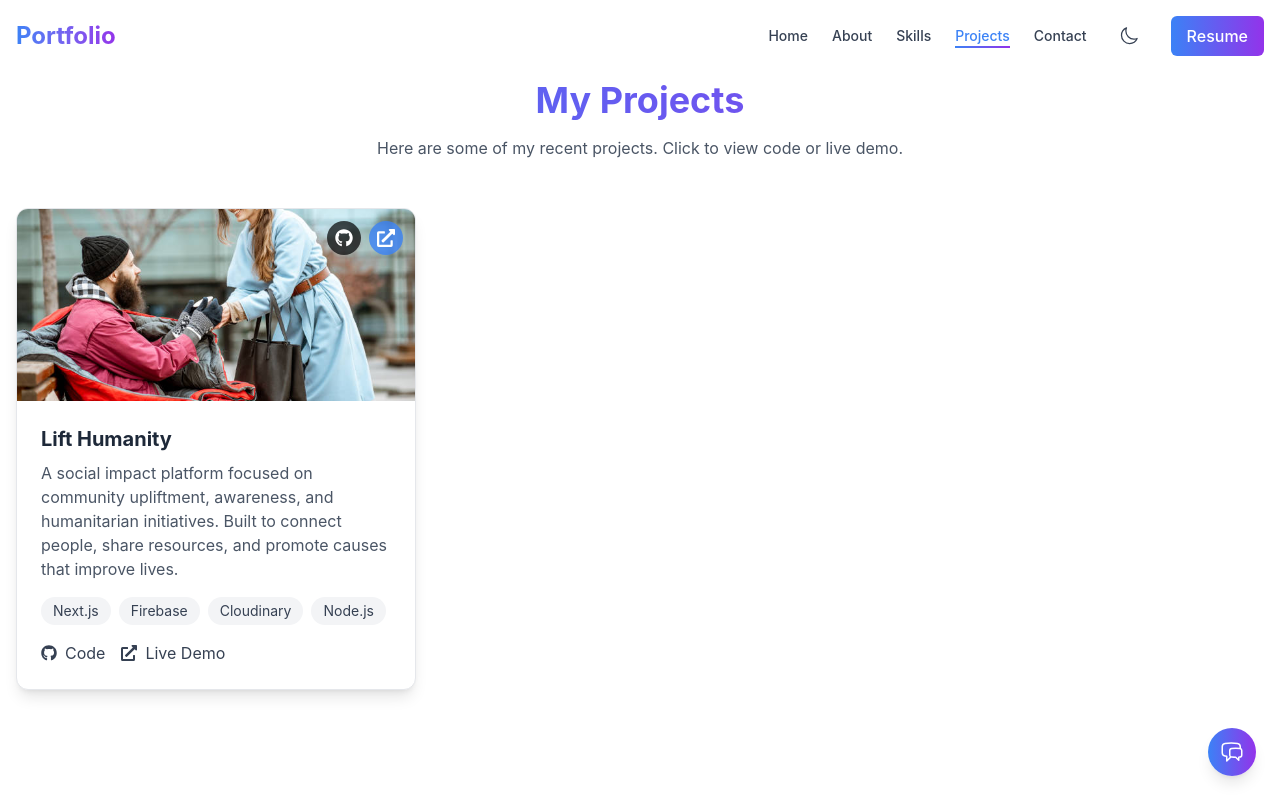
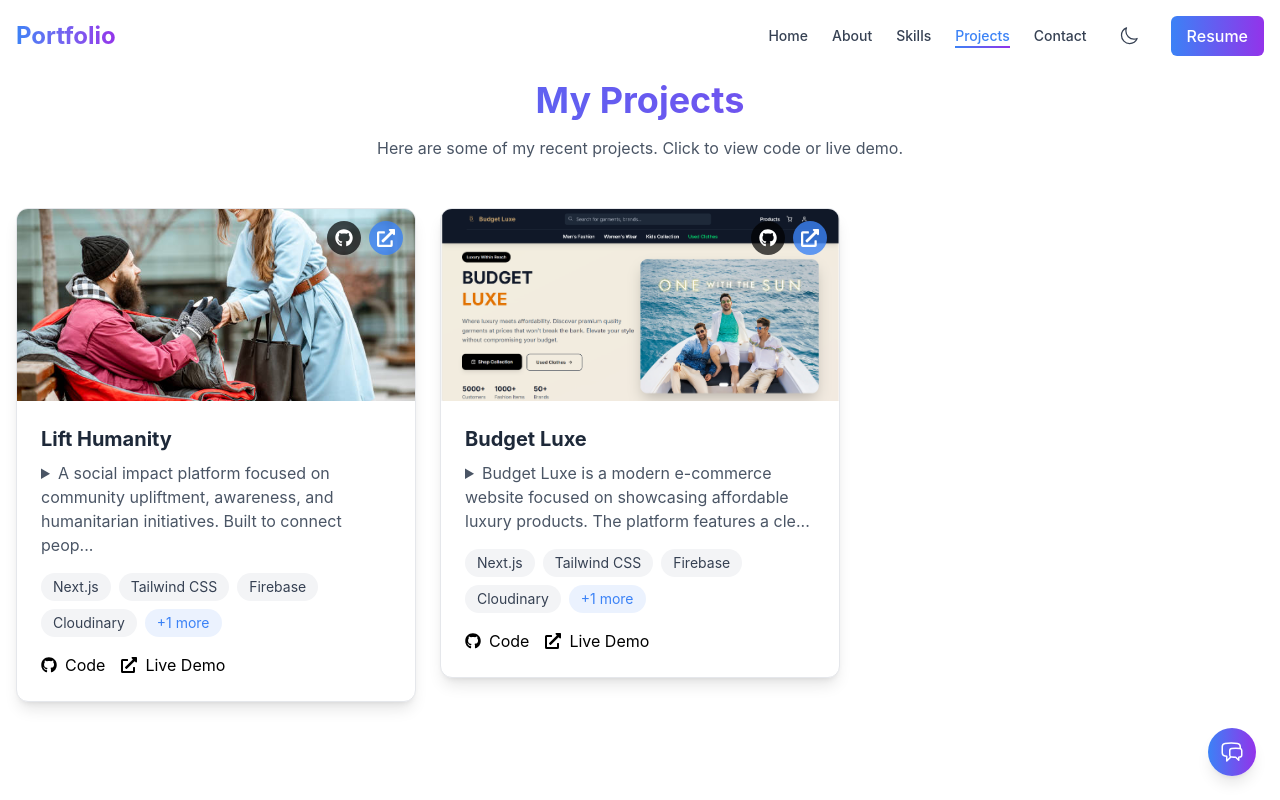
Before and after one commit to asharaam1/asharaam, a React (Vite) app: page /projects in a window 1280 px wide. Shown: the top 800 px of the page. Built offline with nearby package versions, Linux system fonts and the light colour scheme.

Commit message:
1 more project showcase

```diff
--- a/src/components/ProjectCard.jsx
+++ b/src/components/ProjectCard.jsx
@@ -1,7 +1,15 @@
-import { motion } from 'framer-motion';
-import { FaGithub, FaExternalLinkAlt } from 'react-icons/fa';
+import { motion } from "framer-motion";
+import { FaGithub, FaExternalLinkAlt } from "react-icons/fa";
+import { useState } from "react";
+
+const TECH_LIMIT = 4;
 
 const ProjectCard = ({ project }) => {
+  const [showMore, setShowMore] = useState(false);
+
+  const visibleTech = project.tech.slice(0, TECH_LIMIT);
+  const extraTech = project.tech.slice(TECH_LIMIT);
+
   return (
     <motion.div
       whileHover={{ y: -5 }}
@@ -41,12 +49,23 @@ const ProjectCard = ({ project }) => {
         <h3 className="text-xl font-bold text-gray-800 dark:text-white mb-2">
           {project.name}
         </h3>
-        <p className="text-gray-600 dark:text-gray-300 mb-4">
-          {project.description}
-        </p>
 
+        {project.description && (
+          <details className="mb-4">
+            <summary className="cursor-pointer text-gray-600 dark:text-gray-300 hover:text-primary">
+              {project.description.length > 120
+                ? `${project.description.substring(0, 120)}...`
+                : project.description}
+            </summary>
+            <p className="text-gray-600 dark:text-gray-300 mt-2 text-sm">
+              {project.description}
+            </p>
+          </details>
+        )}
+
+        {/* Tech badges */}
         <div className="flex flex-wrap gap-2 mb-4">
-          {project.tech.map((tech, index) => (
+          {visibleTech.map((tech, index) => (
             <span
               key={index}
               className="px-3 py-1 bg-gray-100 dark:bg-gray-800 text-gray-700 dark:text-gray-300 rounded-full text-sm"
@@ -54,6 +73,15 @@ const ProjectCard = ({ project }) => {
               {tech}
             </span>
           ))}
+
+          {extraTech.length > 0 && (
+            <button
+              onClick={() => setShowMore(true)}
+              className="px-3 py-1 text-sm bg-primary/10 text-primary rounded-full hover:bg-primary/20 transition"
+            >
+              +{extraTech.length} more
+            </button>
+          )}
         </div>
 
         <div className="flex gap-4">
@@ -62,7 +90,7 @@ const ProjectCard = ({ project }) => {
               href={project.githubUrl}
               target="_blank"
               rel="noopener noreferrer"
-              className="flex items-center gap-2 text-gray-700 dark:text-gray-300 hover:text-primary dark:hover:text-primary transition-colors"
+              className="flex items-center gap-2 hover:text-primary"
             >
               <FaGithub /> Code
             </a>
@@ -72,13 +100,40 @@ const ProjectCard = ({ project }) => {
               href={project.liveUrl}
               target="_blank"
               rel="noopener noreferrer"
-              className="flex items-center gap-2 text-gray-700 dark:text-gray-300 hover:text-primary dark:hover:text-primary transition-colors"
+              className="flex items-center gap-2 hover:text-primary"
             >
               <FaExternalLinkAlt /> Live Demo
             </a>
           )}
         </div>
       </div>
+
+      {/* Popup Modal */}
+      {showMore && (
+        <div className="fixed inset-0 bg-black/50 flex items-center justify-center z-50">
+          <div className="bg-white dark:bg-darkCard p-6 rounded-xl max-w-md w-full">
+            <h4 className="text-lg font-bold mb-3">All Technologies</h4>
+
+            <div className="flex flex-wrap gap-2 mb-4">
+              {project.tech.map((tech, index) => (
+                <span
+                  key={index}
+                  className="px-3 py-1 bg-gray-100 dark:bg-gray-800 rounded-full text-sm"
+                >
+                  {tech}
+                </span>
+              ))}
+            </div>
+
+            <button
+              onClick={() => setShowMore(false)}
+              className="mt-2 px-4 py-2 bg-primary text-white rounded-lg"
+            >
+              Close
+            </button>
+          </div>
+        </div>
+      )}
     </motion.div>
   );
 };
--- a/src/pages/Projects.jsx
+++ b/src/pages/Projects.jsx
@@ -9,10 +9,26 @@ const Projects = () => {
       name: "Lift Humanity",
       description:
         "A social impact platform focused on community upliftment, awareness, and humanitarian initiatives. Built to connect people, share resources, and promote causes that improve lives.",
-      tech: ["Next.js", "Firebase", "Cloudinary", "Node.js"],
+      tech: ["Next.js", "Tailwind CSS", "Firebase", "Cloudinary", "Vercel"],
       githubUrl: "https://github.com/asharaam1/donation-user-web",
       liveUrl: "https://lifthumanity.vercel.app/",
       image: "/assets/projects/project-placeholder.jpg",
+    },
+    {
+      id: 2,
+      name: "Budget Luxe",
+      description:
+        "Budget Luxe is a modern e-commerce website focused on showcasing affordable luxury products. The platform features a clean, responsive UI, smooth navigation, and optimized product browsing to enhance user shopping experience across all devices.",
+      tech: [
+        "Next.js",
+        "Tailwind CSS",
+        "Firebase",
+        "Cloudinary",
+        "Vercel",
+      ],
+      githubUrl: "https://github.com/asharaam1/budget-luxe",
+      liveUrl: "https://budgetluxe.vercel.app/",
+      image: "/assets/projects/budgetluxe.png",
     },
   ]);
 
```
Also changed, not shown: public/assets/projects/budgetluxe.png (added).
